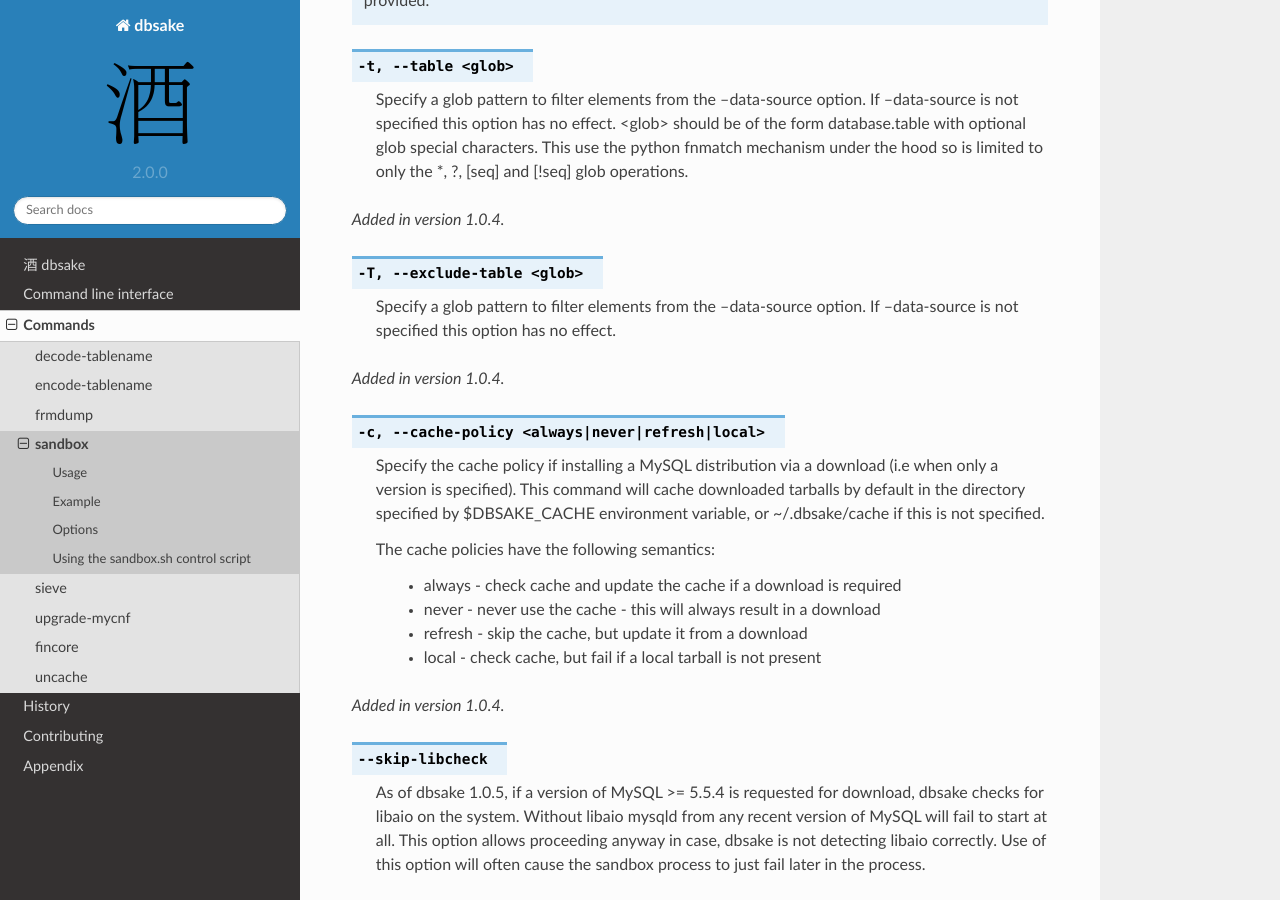
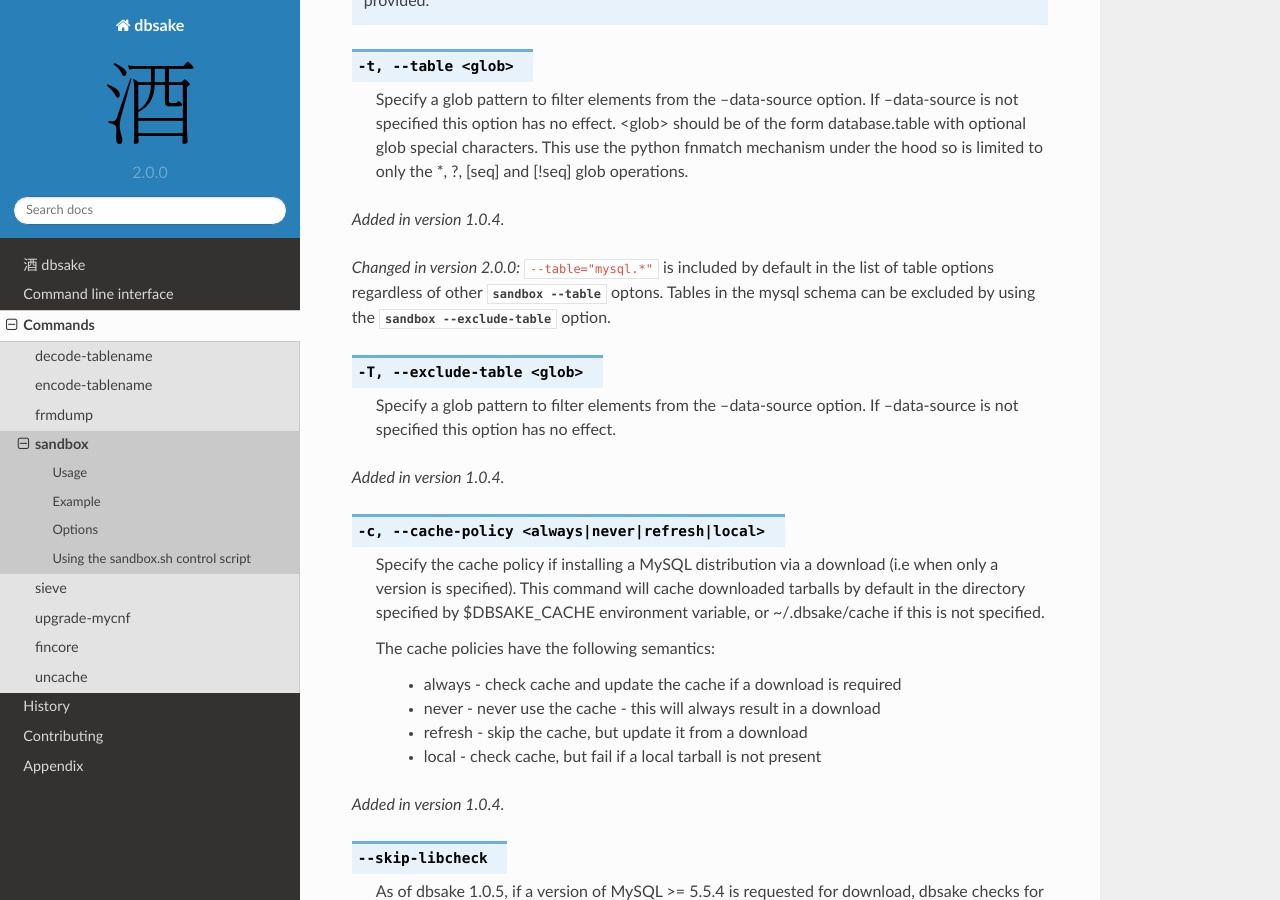
Before and after one commit to abg/dbsake, a Sphinx documentation site: the page built from docs/commands/sandbox.rst, in a window 1280 px wide and 900 px high, scrolled down 3124 px. Built offline with Sphinx 7.4.7 and the Read the Docs theme 2.0.0, drawn with Linux system fonts in a browser that asks for light colours.

Commit message:
document change to -t/--table sandbox option

```diff
--- a/docs/commands/sandbox.rst
+++ b/docs/commands/sandbox.rst
@@ -174,6 +174,12 @@ Options
 
 .. versionadded:: 1.0.4
 
+.. versionchanged:: 2.0.0
+   ``--table="mysql.*"`` is included by default in the list of table options
+   regardless of other :option:`sandbox --table` optons. Tables in the mysql
+   schema can be excluded by using the :option:`sandbox --exclude-table`
+   option.
+
 .. option:: -T, --exclude-table <glob>
 
    Specify a glob pattern to filter elements from the --data-source option.  If
```
